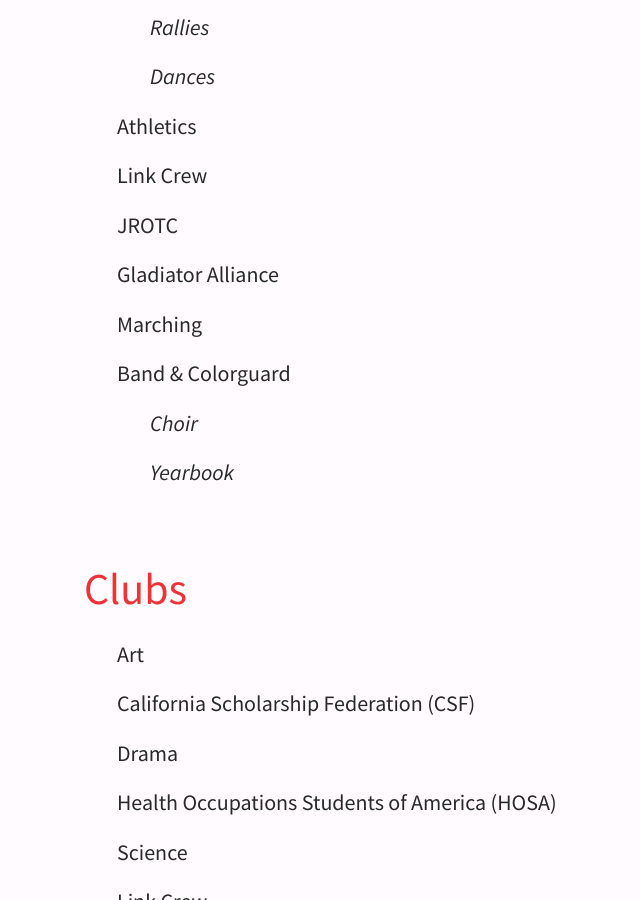
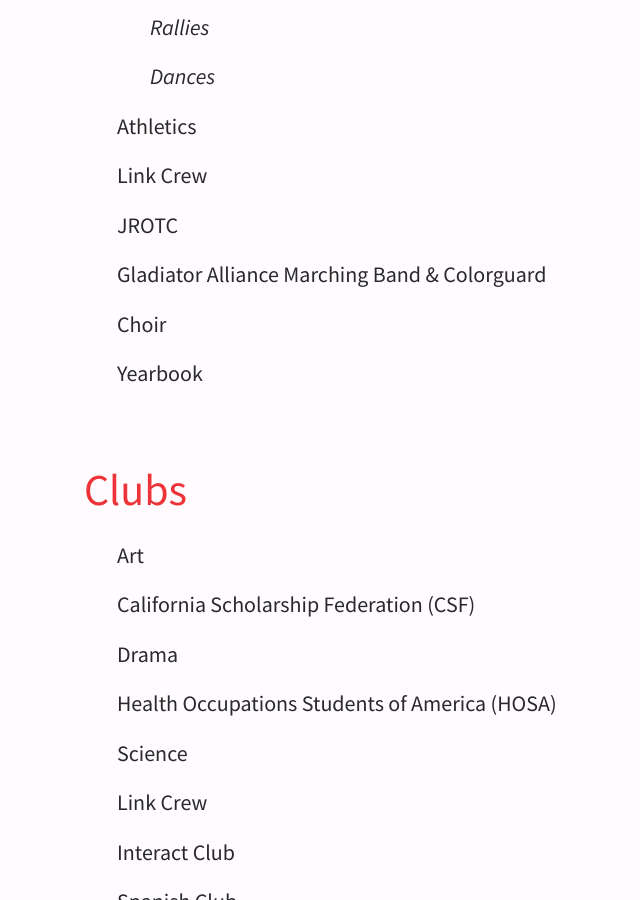
Before and after one commit to jimthoburn/gladstone, a Jekyll site: the page built from life.markdown, in a window 1280 px wide and 900 px high, scrolled down 839 px. Shown: the whole window, without its empty margins (116-756 px from the left). Built offline with Jekyll 4.4.1, drawn with Linux system fonts in a browser that asks for light colours.

```diff
--- a/life.markdown
+++ b/life.markdown
@@ -1,8 +1,8 @@
 ---
 title: Student Life at Gladstone High School
-layout: default
 image: "/images/campus/p1250474.jpg"
 body_classname: experimental
+layout: default
 ---
 
 # Student Life
@@ -13,11 +13,9 @@ body_classname: experimental
 * Athletics
 * Link Crew
 * JROTC
-* Gladiator Alliance
-* Marching
-* Band & Colorguard
-  * Choir
-  * Yearbook
+* Gladiator Alliance Marching Band & Colorguard
+* Choir
+* Yearbook
 
 
 ## Clubs
```
